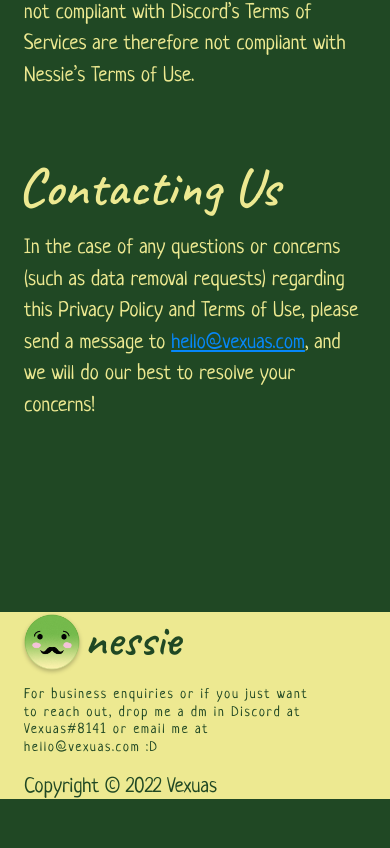
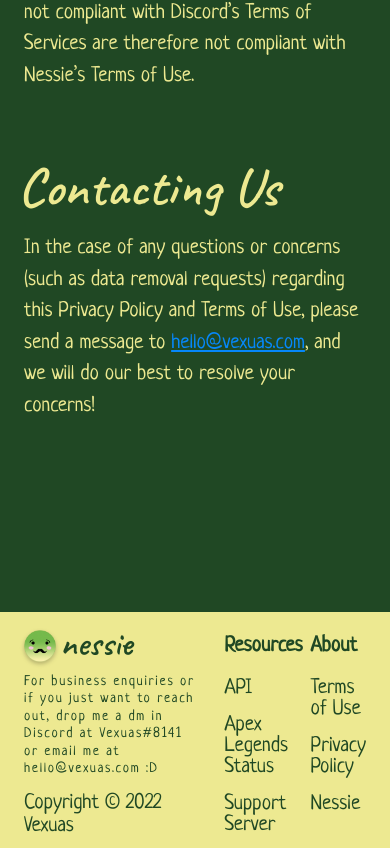
Before and after one commit to vexuas/nessie-web, a React (Create React App) app: page /terms_and_privacy in a window 390 px wide. Shown: the part 2041-2889 px from the top of the page. Before the commit the page ends 2840 px from the top, so only its background shows below. Built offline with nearby package versions, Linux system fonts and the light colour scheme.

Commit message:
Add mobile view for footer

```diff
--- a/src/app/components/Footer/Footer.module.scss
+++ b/src/app/components/Footer/Footer.module.scss
@@ -6,12 +6,6 @@
   padding: 51px 160px;
   background-color: $color-default;
   color: $color-alt;
-
-  @media only screen and (max-width: $breakpoint-phone) {
-    min-width: $display-width-default-mobile;
-    width: auto;
-    padding: 0 24px;
-  }
 }
 .Contact {
   display: flex;
@@ -50,9 +44,6 @@
   font-size: 21px;
   display: flex;
   line-height: 100%;
-  @media only screen and (max-width: $breakpoint-phone) {
-    display: none;
-  }
 }
 .Resources {
   display: flex;
@@ -78,3 +69,37 @@
     margin-bottom: 0;
   }
 }
+
+@media only screen and (max-width: $breakpoint-phone) {
+  .Container {
+    min-width: $display-width-default-mobile;
+    width: auto;
+    padding: 0 24px;
+  }
+  .Contact {
+    margin-top: auto;
+    margin-right: 24px;
+    margin-bottom: auto;
+  }
+  .Title {
+    margin-bottom: 4px;
+  }
+  .Name {
+    font-size: 36px;
+  }
+  .Logo {
+    width: 32px;
+    height: 32px;
+  }
+  .Description {
+    font-size: 14px;
+    width: auto;
+    margin-bottom: 14px;
+  }
+  .Links {
+    padding-bottom: 12px;
+  }
+  .Resources {
+    margin-right: 8px;
+  }
+}
```
